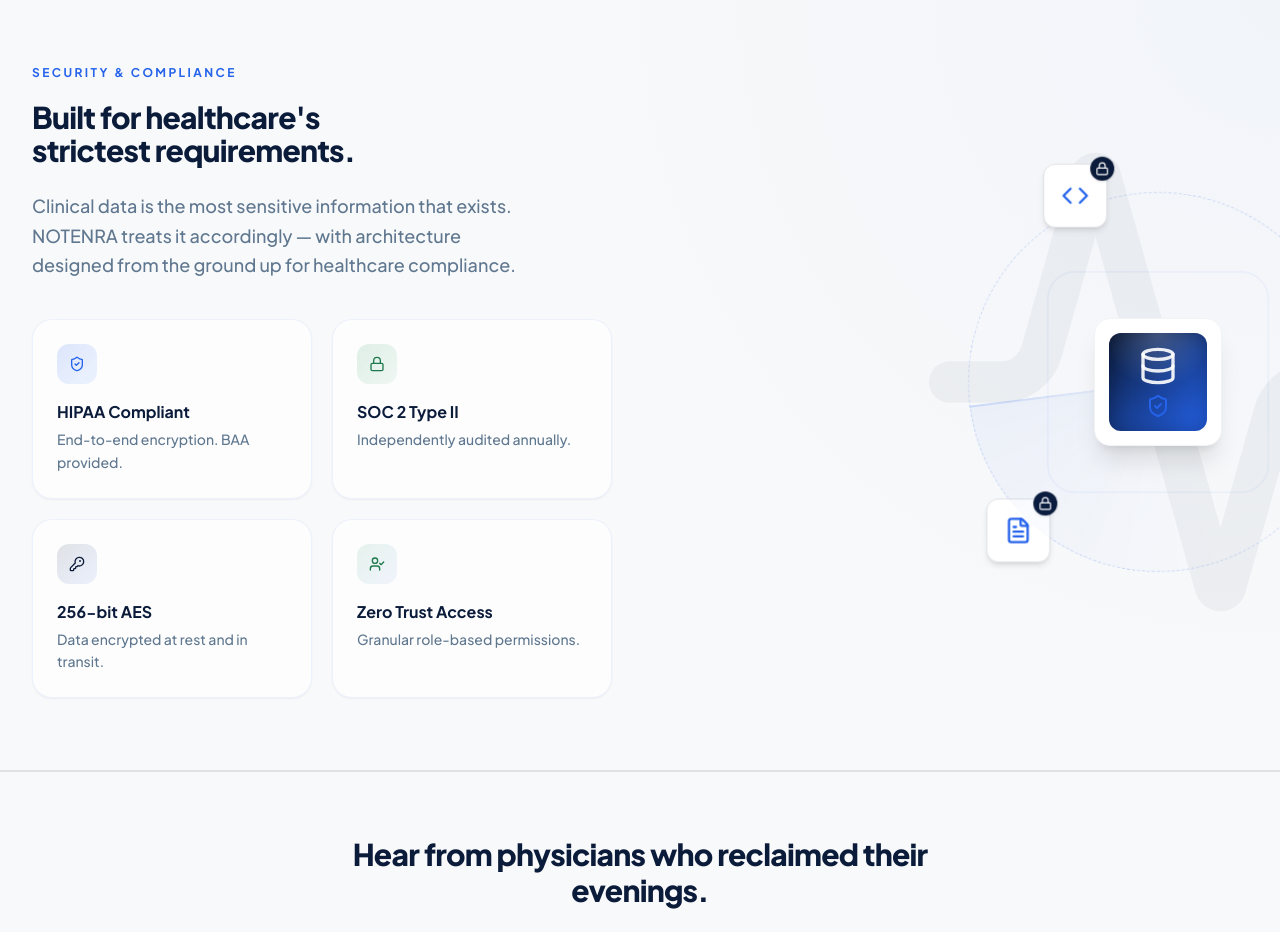
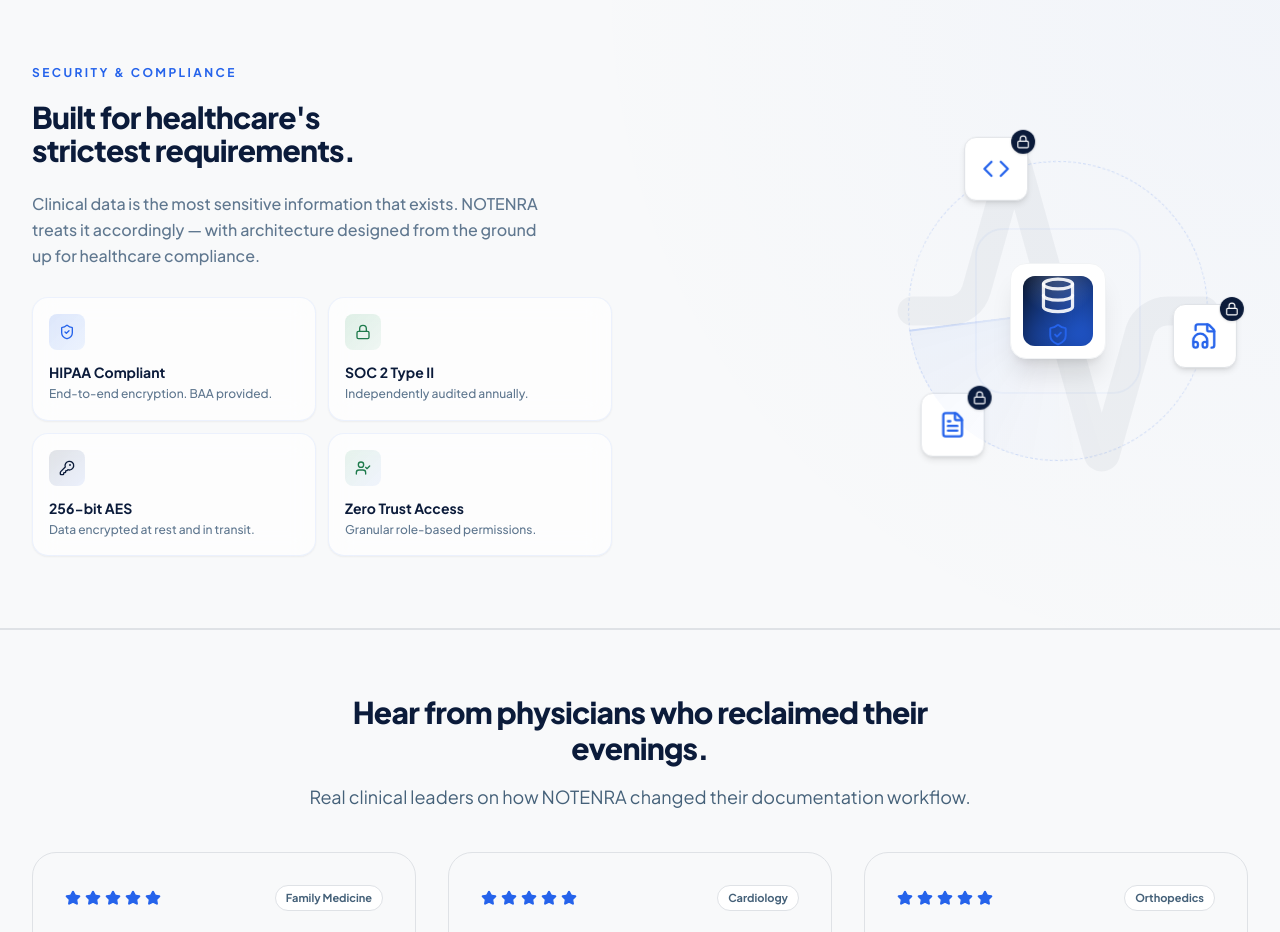
Before and after one commit to mashikurrahman/notenra-website, a Next.js app: page /about in a window 1280 px wide. Shown: the part 2980-3912 px from the top of the page. Built offline with nearby package versions, Linux system fonts and the light colour scheme.

Commit message:
style: aggressively compact SecuritySection - smaller orbital, inline visual, tighter cards and spacing

```diff
--- a/src/components/security/SecuritySection.tsx
+++ b/src/components/security/SecuritySection.tsx
@@ -41,14 +41,14 @@
  */
 function MedicalSecurityVisual() {
   return (
-    <div className="relative w-full h-full min-h-[340px] lg:min-h-[440px] flex items-center justify-center">
+    <div className="relative w-full h-full min-h-[280px] lg:min-h-[340px] flex items-center justify-center">
       {/* Background ECG Pulse */}
       <div className="absolute inset-0 flex items-center justify-center opacity-[0.04]">
         <Activity className="w-full h-full min-h-[350px] text-brand-ink" />
       </div>
 
       {/* Orbiting Elements */}
-      <div className="absolute w-[260px] h-[260px] lg:w-[380px] lg:h-[380px] rounded-full border border-brand-teal/20 border-dashed animate-[spin_25s_linear_infinite]">
+      <div className="absolute w-[220px] h-[220px] lg:w-[300px] lg:h-[300px] rounded-full border border-brand-teal/20 border-dashed animate-[spin_25s_linear_infinite]">
         {/* Node 1: Audio */}
         <div className="absolute top-0 left-1/2 -translate-x-1/2 -translate-y-1/2 w-12 h-12 lg:w-16 lg:h-16 bg-white rounded-xl border border-slate-200 shadow-md flex items-center justify-center animate-[spin_25s_linear_infinite_reverse]">
           <FileAudio className="w-5 h-5 lg:w-7 lg:h-7 text-brand-teal" />
@@ -79,7 +79,7 @@
       <motion.div
         animate={{ rotate: 360 }}
         transition={{ duration: 4, ease: "linear", repeat: Infinity }}
-        className="absolute w-[260px] h-[260px] lg:w-[380px] lg:h-[380px] rounded-full opacity-60"
+        className="absolute w-[220px] h-[220px] lg:w-[300px] lg:h-[300px] rounded-full opacity-60"
         style={{
           background: "conic-gradient(from 0deg, transparent 70%, rgba(37,99,235,0.08) 100%)",
         }}
@@ -88,7 +88,7 @@
       </motion.div>
 
       {/* Center EHR Vault */}
-      <div className="relative z-10 w-24 h-24 lg:w-32 lg:h-32 rounded-2xl flex items-center justify-center bg-white shadow-xl border border-slate-100 p-2.5 lg:p-3.5">
+      <div className="relative z-10 w-20 h-20 lg:w-24 lg:h-24 rounded-2xl flex items-center justify-center bg-white shadow-xl border border-slate-100 p-2 lg:p-3">
         <div className="w-full h-full rounded-xl flex flex-col items-center justify-center relative overflow-hidden"
           style={{
             background: "linear-gradient(135deg, #0B1B3A, #2563EB)",
@@ -146,7 +146,7 @@
               whileInView={{ opacity: 1, y: 0 }}
               viewport={{ once: true }}
               transition={{ duration: 0.5, delay: 0.2 }}
-              className="text-lg font-medium leading-relaxed mb-10 text-slate-500 max-w-lg"
+              className="text-base font-medium leading-relaxed mb-7 text-slate-500 max-w-lg"
             >
               Clinical data is the most sensitive information that exists.
               NOTENRA treats it accordingly — with architecture designed from
@@ -164,7 +164,7 @@
               initial="hidden"
               whileInView="show"
               viewport={{ once: true }}
-              className="grid grid-cols-2 gap-5"
+              className="grid grid-cols-2 gap-3"
             >
               {securityCards.map((card) => {
                 const Icon = card.icon;
@@ -175,10 +175,10 @@
                       show: { opacity: 1, y: 0, transition: { type: "spring", stiffness: 300, damping: 24 } }
                     }}
                     key={card.title}
-                    className="glass-card rounded-[20px] p-6 border border-slate-200/60 bg-white/60 hover:bg-white hover:border-brand-teal/40 hover:-translate-y-1 transition-all shadow-xs hover:shadow-md cursor-default group"
+                    className="glass-card rounded-2xl p-4 border border-slate-200/60 bg-white/60 hover:bg-white hover:border-brand-teal/40 hover:-translate-y-1 transition-all shadow-xs hover:shadow-md cursor-default group"
                   >
                     <div
-                      className="w-10 h-10 rounded-xl flex items-center justify-center mb-4 transition-transform group-hover:scale-110"
+                      className="w-9 h-9 rounded-lg flex items-center justify-center mb-3 transition-transform group-hover:scale-110"
                       style={{ background: card.iconBg }}
                     >
                       <Icon
@@ -186,10 +186,10 @@
                         style={{ color: card.iconColor }}
                       />
                     </div>
-                    <p className="font-bold text-base text-brand-ink mb-1">
+                    <p className="font-bold text-sm text-brand-ink mb-0.5">
                       {card.title}
                     </p>
-                    <p className="text-sm font-medium text-slate-500 leading-relaxed">
+                    <p className="text-xs font-medium text-slate-500 leading-relaxed">
                       {card.description}
                     </p>
                   </motion.div>
@@ -204,9 +204,9 @@
             whileInView={{ opacity: 1, scale: 1, x: 0 }}
             viewport={{ once: true }}
             transition={{ duration: 0.8, ease: [0.16, 1, 0.3, 1] }}
-            className="flex items-center justify-center lg:absolute lg:right-[-10%] lg:top-1/2 lg:-translate-y-1/2 pointer-events-none"
+            className="flex items-center justify-center lg:justify-end pointer-events-none"
           >
-            <div className="relative w-full max-w-[350px] lg:max-w-none lg:w-[500px] lg:h-[500px]">
+            <div className="relative w-full max-w-[320px] lg:max-w-[380px]">
               <MedicalSecurityVisual />
             </div>
           </motion.div>
```
